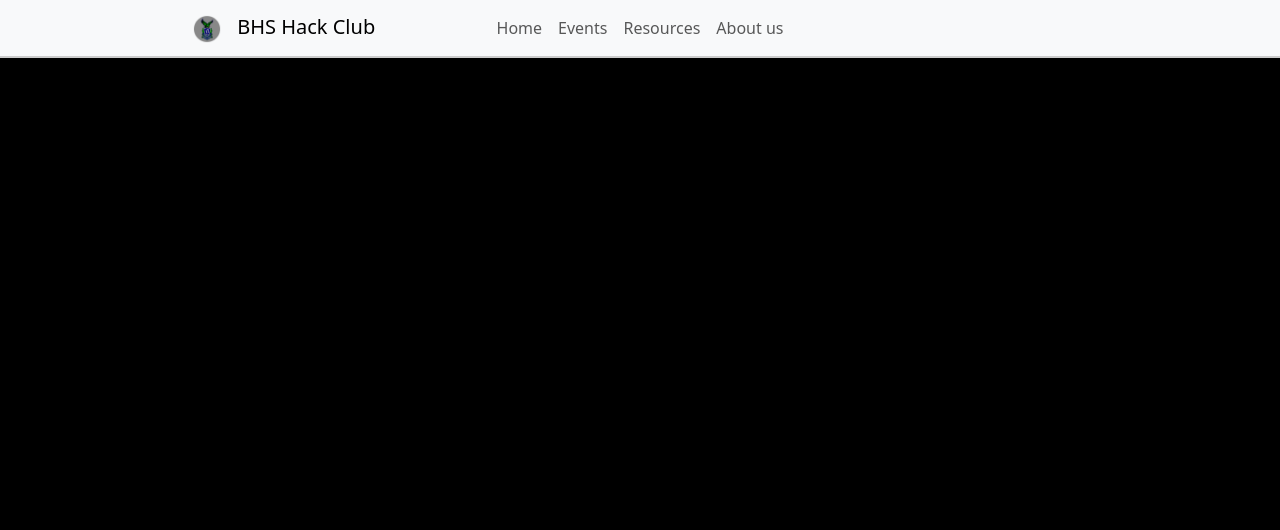
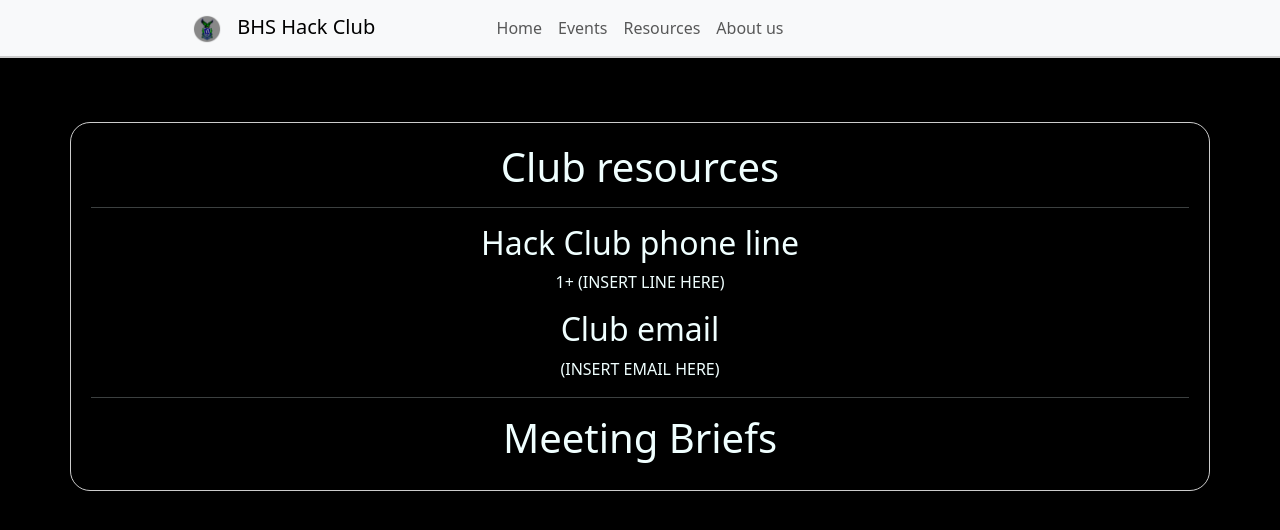
Before and after one commit to TheRealMopcornPuncher/BHSHACKCLUB, a Flask app: page /resources in a window 1280 px wide. Shown: the top 530 px of the page. Run offline with Flask 3, Linux system fonts and the light colour scheme; some libraries are stand-ins or nearby versions.

Commit message:
Template resources

```diff
--- a/static/customized.css
+++ b/static/customized.css
@@ -12,6 +12,7 @@
 
 body {
   background: none;
+  background-color: #000000;
 }
 
 .navbar {
@@ -23,10 +24,6 @@ body {
   align-items: center;
   display: flex;
   flex-direction: column;
-}
-
-body{
-  background-color: #000000;
 }
 
 #three-container {
--- a/templates/resources.html
+++ b/templates/resources.html
@@ -3,5 +3,15 @@
 {% block title %}Club Resources{% endblock %}
 
 {% block content %}
-
+<div class="container" style="text-align: center; margin-top: 5%; margin-bottom: 20px; padding: 20px; border: 1px solid #ccc; border-radius: 20px; color:azure;">
+    <h1>Club resources</h1>
+    <hr>
+    <h2>Hack Club phone line</h2>
+    <p>1+ (INSERT LINE HERE)</p>
+    <h2>Club email</h2>
+    <p>(INSERT EMAIL HERE)</p>
+    <hr>
+    <h1>Meeting Briefs</h1>
+    <!--The following area is reserved for the implementation of a rotating carousel that displays past meetings and overviews-->
+</div>
 {% endblock %}
```
